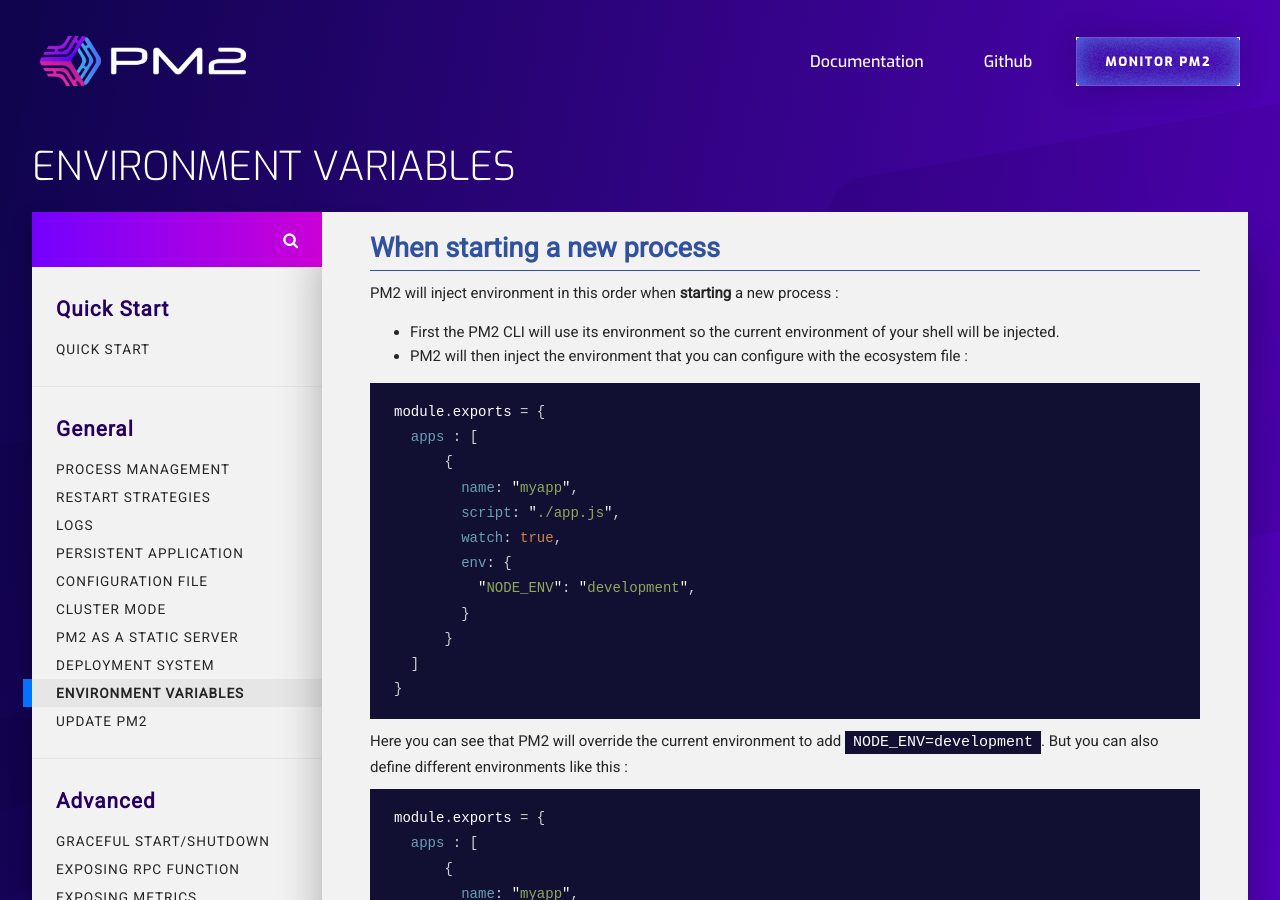
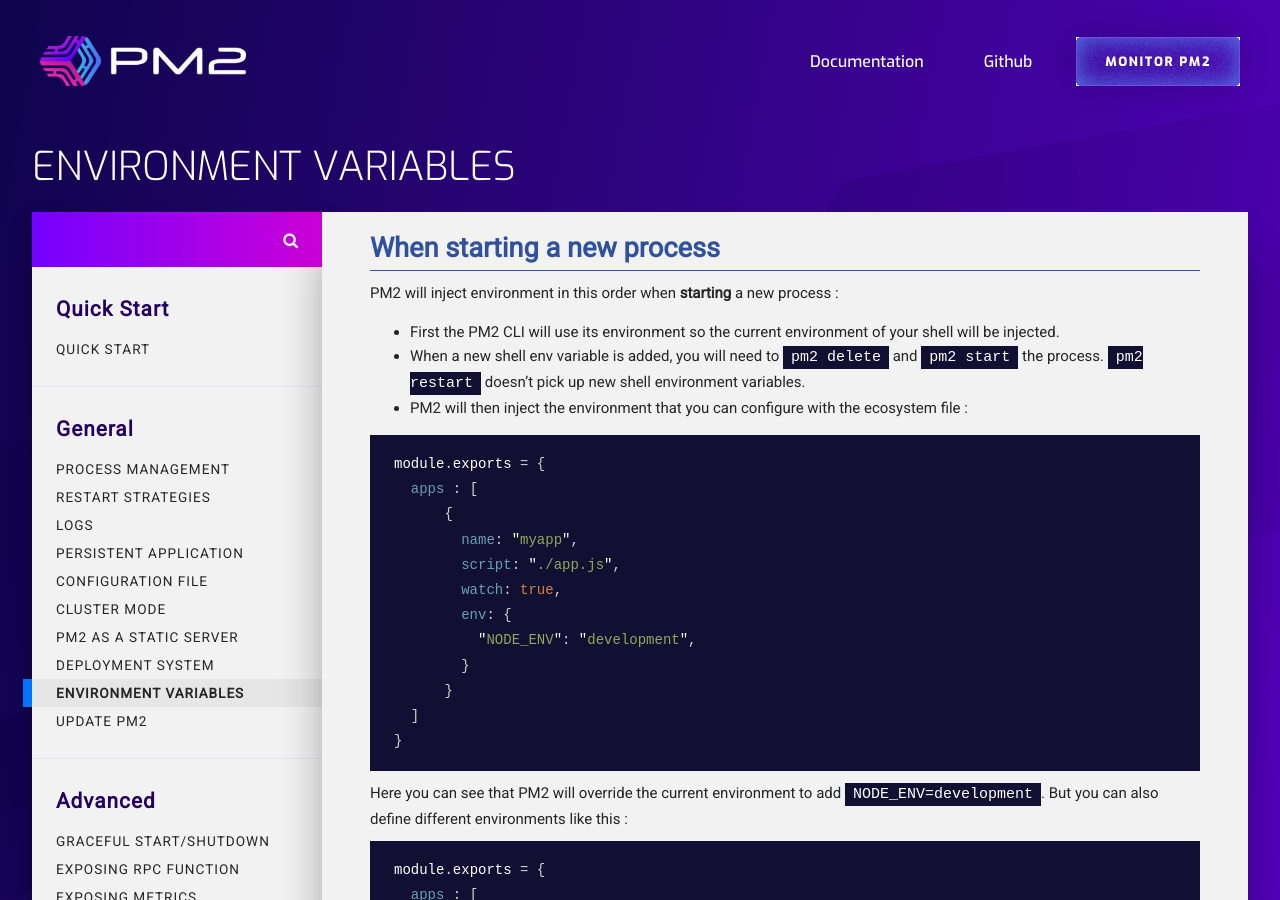
Before and after one commit to pm2-hive/pm2-hive.github.io, a Jekyll site: the page built from docs/features/environment.md, in a window 1280 px wide and 900 px high. Built offline with Jekyll 4.4.1, drawn with Linux system fonts in a browser that asks for light colours; comment, search, counter and statistics services are not loaded.

Commit message:
docs: pm2 restart doesn't pick up new env vars

````diff
--- a/docs/features/environment.md
+++ b/docs/features/environment.md
@@ -10,6 +10,7 @@
 PM2 will inject environment in this order when **starting** a new process :
 
 - First the PM2 CLI will use its environment so the current environment of your shell will be injected.
+- When a new shell env variable is added, you will need to `pm2 delete` and `pm2 start` the process. `pm2 restart` doesn't pick up new shell environment variables.
 - PM2 will then inject the environment that you can configure with the ecosystem file :
 
 ```javascript
````
